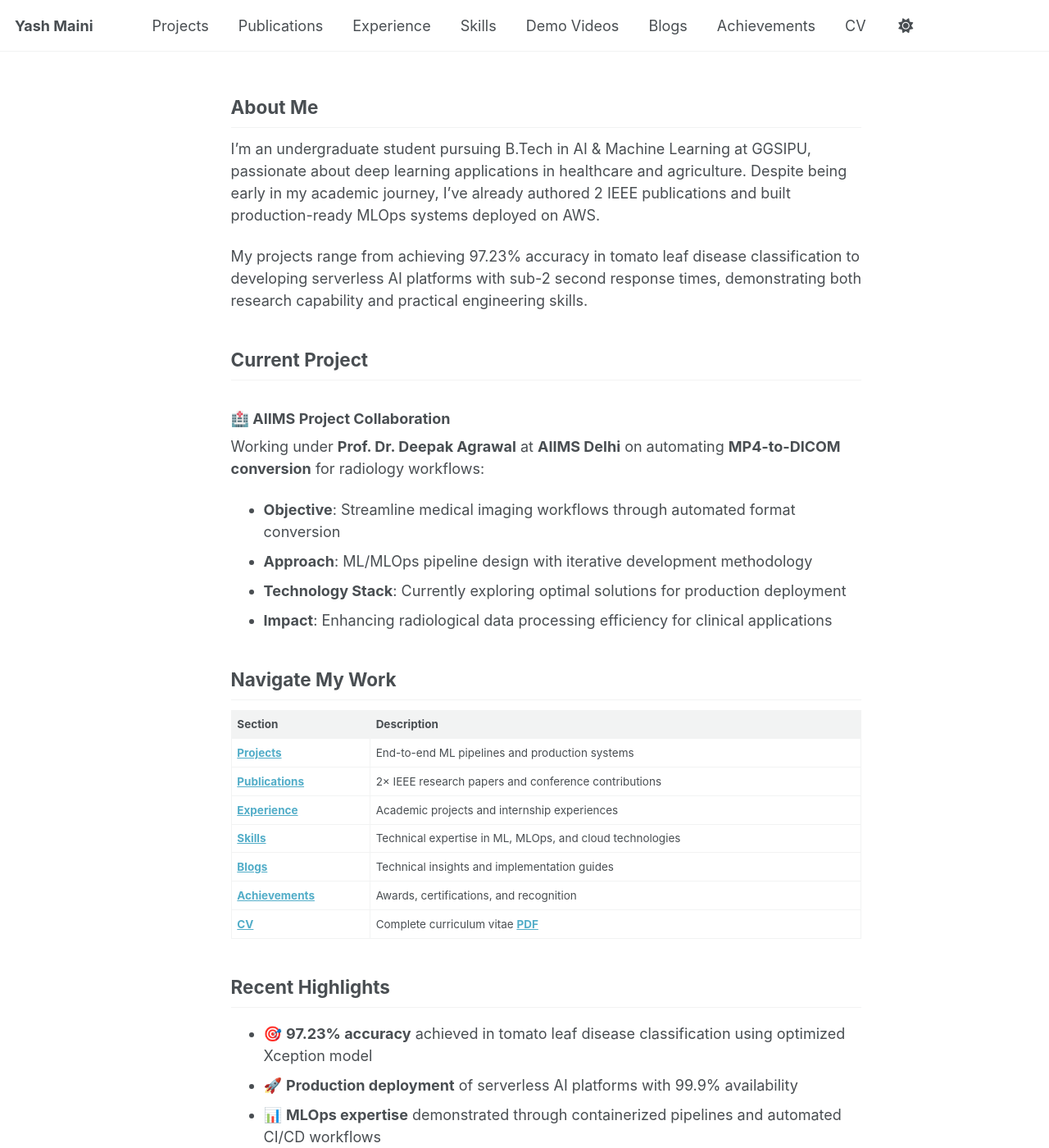
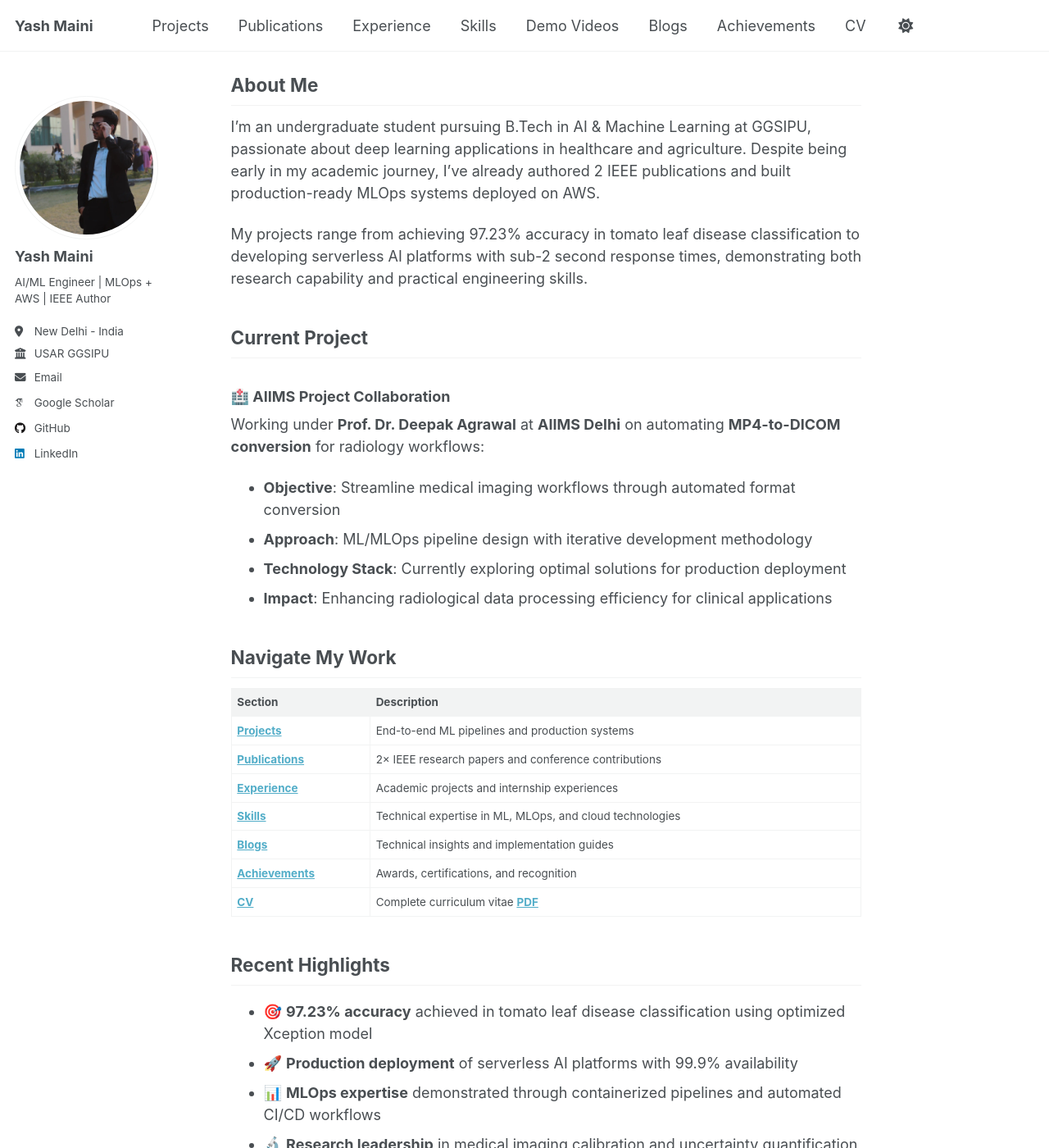
Before and after one commit to Yashmaini30/Yashmaini30.github.io, a Jekyll site: the page built from _pages/about.md, in a window 1280 px wide and 1400 px high. Shown: the whole window at 82% size. Built offline with Jekyll 4.4.1, drawn with Linux system fonts in a browser that asks for light colours; some web fonts are replaced; a script that is not in the unit is left out; some of the changed lines change nothing that is shown.

Commit message:
changes in about

```diff
--- a/_pages/about.md
+++ b/_pages/about.md
@@ -2,7 +2,7 @@
 layout: single
 permalink: /
 title: null
-author_profile: false
+author_profile: true
 header:
   show_title: false
 ---
@@ -14,7 +14,7 @@ header:
 }
 .page__content {
   padding-top: 0 !important;
-  margin-top: -1.5rem !important;
+  margin-top: -3rem !important;
 }
 </style>
 ## About Me
```
